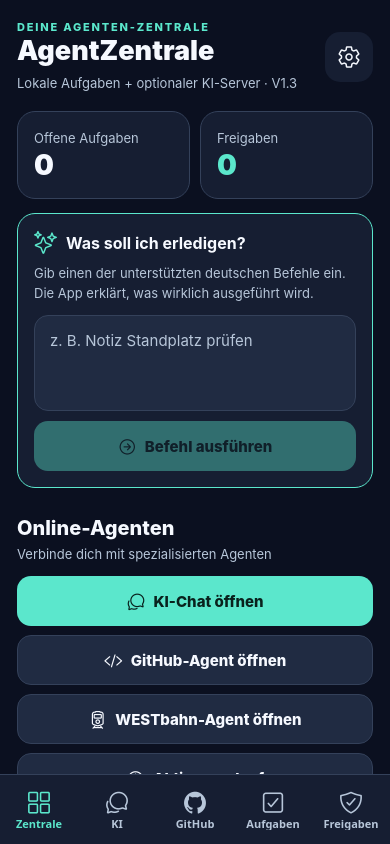
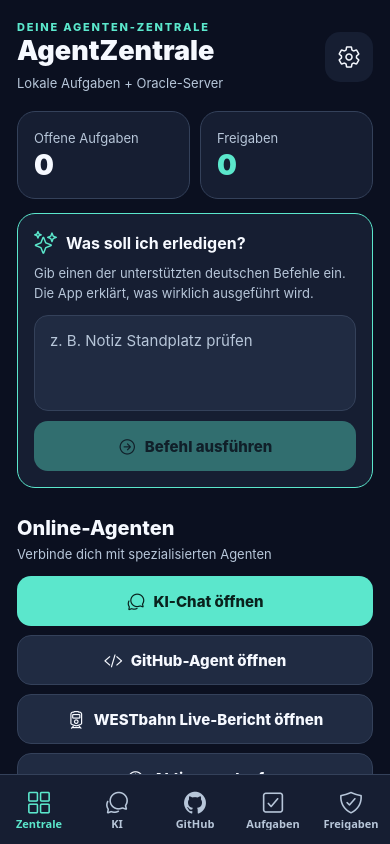
Before and after one commit to dmpcgold-rgb/AgentZentrale, a React Native app: screen /Zentrale in a window 390 px wide. Built offline with nearby package versions, Linux system fonts and the light colour scheme.

Commit message:
Connect existing app to Oracle report view

```diff
--- a/src/screens/HubScreen.js
+++ b/src/screens/HubScreen.js
@@ -33,7 +33,7 @@ export default function HubScreen({ navigation }) {
         <View>
           <Text style={{ color: T.accent, fontWeight: '800', letterSpacing: 1.8, fontSize: 11 }}>DEINE AGENTEN-ZENTRALE</Text>
           <Text style={styles.pageTitle}>AgentZentrale</Text>
-          <Muted>Lokale Aufgaben + optionaler KI-Server · V1.3</Muted>
+          <Muted>Lokale Aufgaben + Oracle-Server</Muted>
         </View>
         <Pressable onPress={() => navigation.getParent()?.navigate('Einstellungen')} accessibilityRole="button" accessibilityLabel="Einstellungen öffnen" style={{ padding: 12, backgroundColor: T.surface, borderRadius: 15, minWidth: 48, minHeight: 48, alignItems: 'center', justifyContent: 'center' }}>
           <Ionicons name="settings-outline" color={T.text} size={24} />
@@ -67,7 +67,7 @@ export default function HubScreen({ navigation }) {
         <View style={{ gap: 9 }}>
           <ActionButton title="KI-Chat öffnen" icon="chatbubbles-outline" onPress={() => navigation.navigate('KI')} />
           <ActionButton title="GitHub-Agent öffnen" secondary icon="code-slash-outline" onPress={() => navigation.navigate('GitHub')} />
-          <ActionButton title="WESTbahn-Agent öffnen" secondary icon="train-outline" onPress={() => navigation.getParent()?.navigate('WESTbahn')} />
+          <ActionButton title="WESTbahn Live-Bericht öffnen" secondary icon="train-outline" onPress={() => navigation.getParent()?.navigate('WESTbahn')} />
           <ActionButton title="Aktionsverlauf" secondary icon="time-outline" onPress={() => navigation.getParent()?.navigate('Verlauf')} />
         </View>
       </Section>
```
